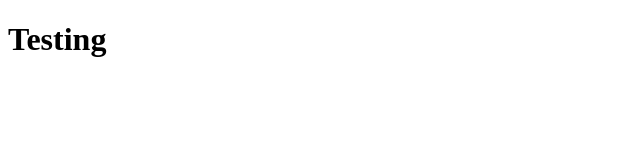
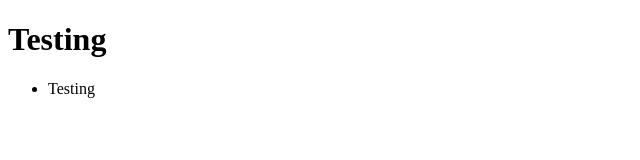
Before and after one commit to daffaliefalza/test-2, a plain HTML site: page index.html in a window 1280 px wide. Shown: the full height of the page, 0-640 px from the left. Drawn offline with Linux system fonts and the light colour scheme.

Commit message:
menambahkan list

```diff
--- a/index.html
+++ b/index.html
@@ -8,5 +8,8 @@
 </head>
 <body>
     <h1>Testing</h1>
+    <ul>
+        <li>Testing</li>
+    </ul>
 </body>
 </html>
```
